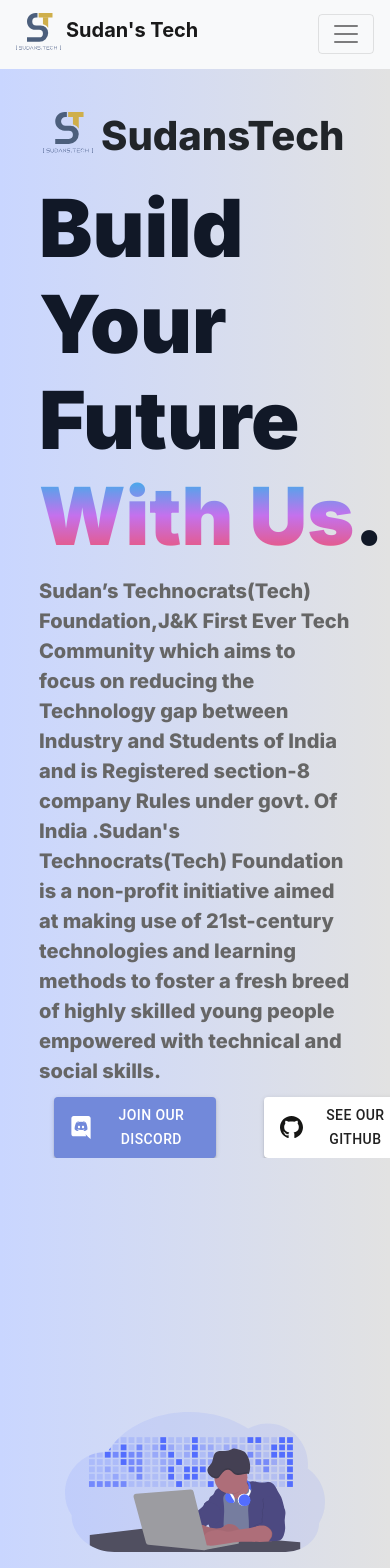
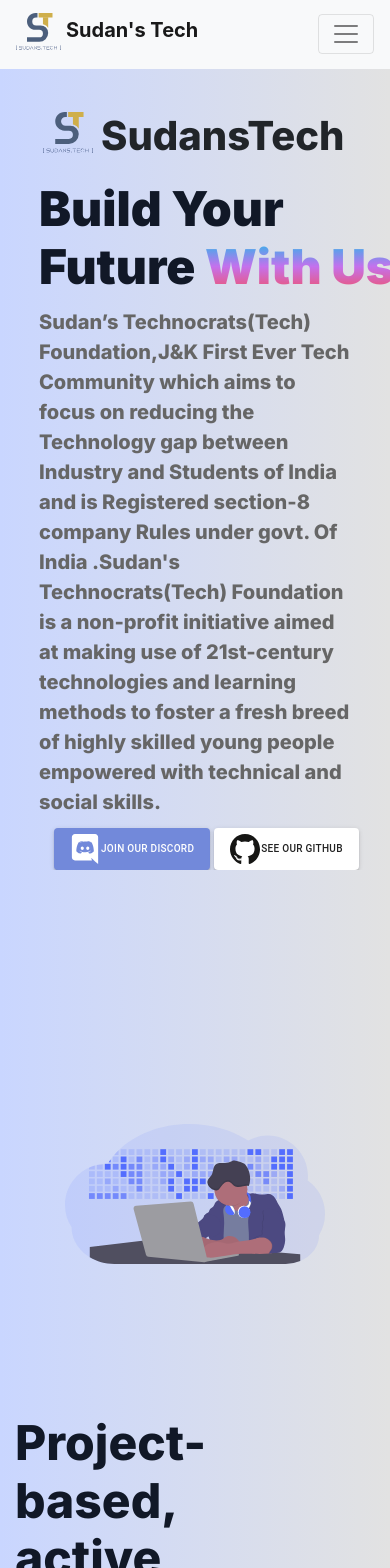
Before and after one commit to Sudan-s-Tech/Sudan-s-Tech-Website, a React (Create React App) app in the folder client/: page / in a window 390 px wide. Shown: the top 1568 px of the page. Built offline with nearby package versions, Linux system fonts and the light colour scheme.

Commit message:
responsive text

```diff
--- a/client/src/App.js
+++ b/client/src/App.js
@@ -11,7 +11,7 @@
 import Feedback from "./components/Feedback/Feedback";
 import Contact from "./components/Contact/Contact";
 import Sponsors from "./components/Sponsors/Sponsors";
-import Coursepage from "./components/Coursepage/Course";
+import Coursepage from "./components/Coursepage/Coursepage";
 import Nav from "./components/Navbar/Navbar";
 import Team from "./components/Team/Team";
 import { BrowserRouter as Router, Route } from "react-router-dom";
--- a/client/src/components/Hero/Hero.js
+++ b/client/src/components/Hero/Hero.js
@@ -52,7 +52,7 @@
                     {props.para}
                 </p>
                 {props.btn == true ? (
-                    <div className="container" style={{ marginLeft: 0 }}>
+                    <div className="container-fluid" style={{ marginLeft: 0 }}>
                         <div className="row">
                             <div className="col-sm-12 d-flex justify-content-left">
                                 <Button
@@ -69,13 +69,13 @@
                                         src={Disc}
                                         style={{
                                             width: "30px",
-                                            marginRight: 10,
+                                            marginRight: 1,
                                         }}
                                     />
                                     Join our Discord
                                 </Button>
                                 <Button
-                                    className="ml-5"
+                                    className="ml-1"
                                     variant="contained"
                                     href="#contained-buttons"
                                     style={{
@@ -88,7 +88,7 @@
                                         src={Git}
                                         style={{
                                             width: "30px",
-                                            marginRight: 10,
+                                            marginRight: 1,
                                         }}
                                     />
                                     See Our Github
--- a/client/src/components/Hero/hero.css
+++ b/client/src/components/Hero/hero.css
@@ -1,17 +1,26 @@
 h2 {
     font-family: "Inter", sans-serif;
     text-align: left;
-    /* color: white; */
     font-size: clamp(30px, 40px, 80px) !important;
 }
 h1 {
     font-family: "Inter", sans-serif;
     text-align: left;
-    /* color: white; */
-    font-size: clamp(30px, 80px, 80px) !important;
+    /* font-size: clamp(0.5em, 4em, 6em) !important; */
+    font-size: 5em;
 }
 .gradient-text span {
     background: -webkit-linear-gradient(#12c2e9, #c471ed, #f64f59);
     -webkit-background-clip: text;
     -webkit-text-fill-color: transparent;
 }
+
+@media only screen and (max-width: 750px) {
+    h1 {
+        font-size: 3em;
+        padding-right: 2%;
+    }
+    .MuiButton-root {
+        font-size: 10px !important;
+    }
+}
```
Also changed, not shown: 1 other file (tests, documents, lock files or other folders).
